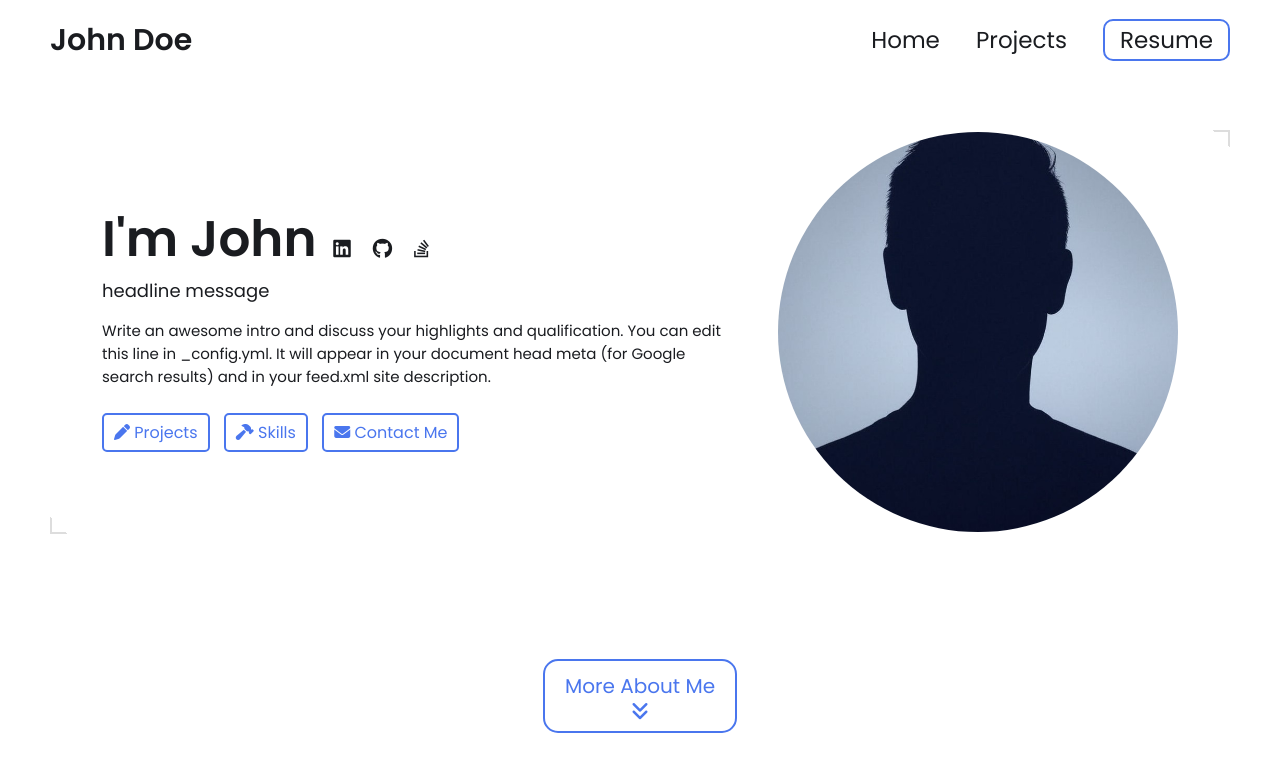
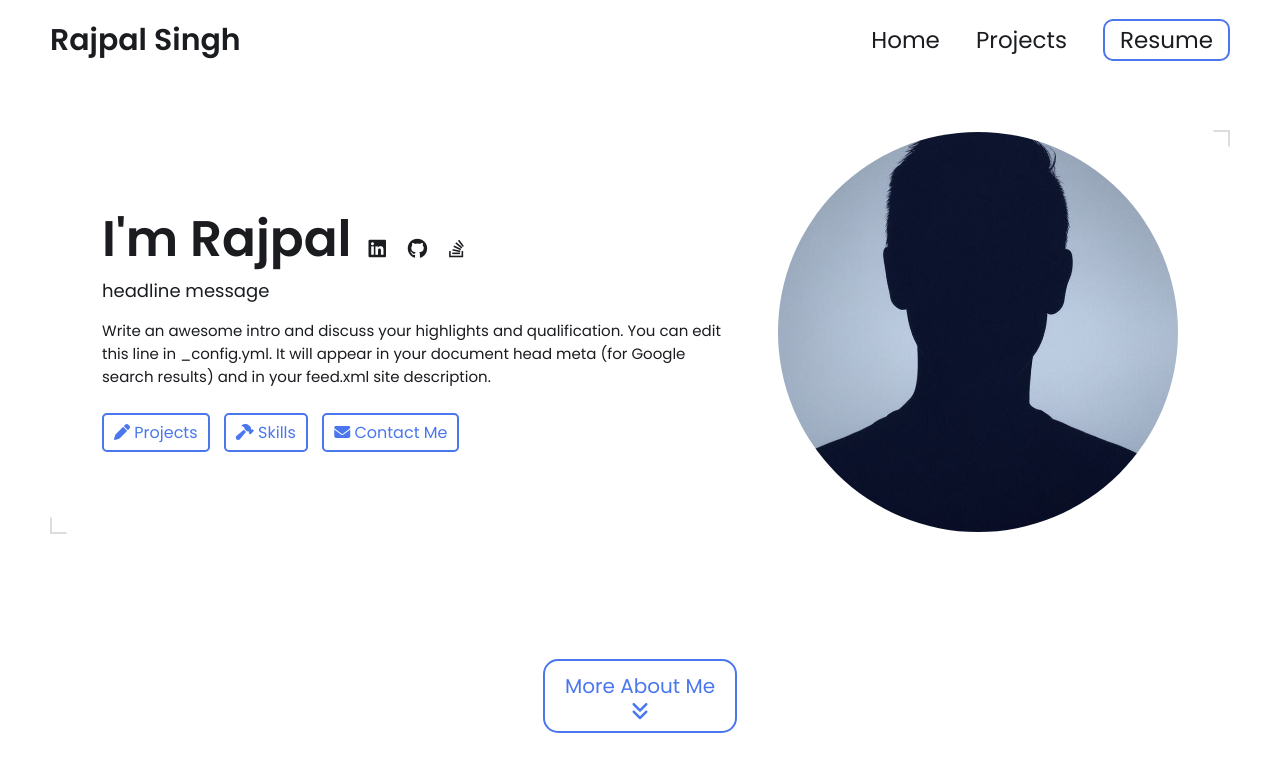
Before and after one commit to Rajpal03/rajpal03.github.io, a Jekyll site: the page built from index.html, in a window 1280 px wide and 900 px high. Shown: the top 772 px of the window. Built offline with Jekyll 4.4.1, drawn with Linux system fonts in a browser that asks for light colours.

Commit message:
Update _config.yml

```diff
--- a/_config.yml
+++ b/_config.yml
@@ -7,12 +7,12 @@
 
 # Main Page Setup
 
-title: John Doe's Portfolio # This is what shows up in the tab of the browser
+title: Rajpal's Portfolio # This is what shows up in the tab of the browser
 
 
 
 # Hero Section
-name: John Doe
+name: Rajpal Singh
 headline: headline message
 description: >- # dont remove this line. this will ignore all new lines until the next section
   Write an awesome intro and discuss your highlights and qualification. You can edit this
```
